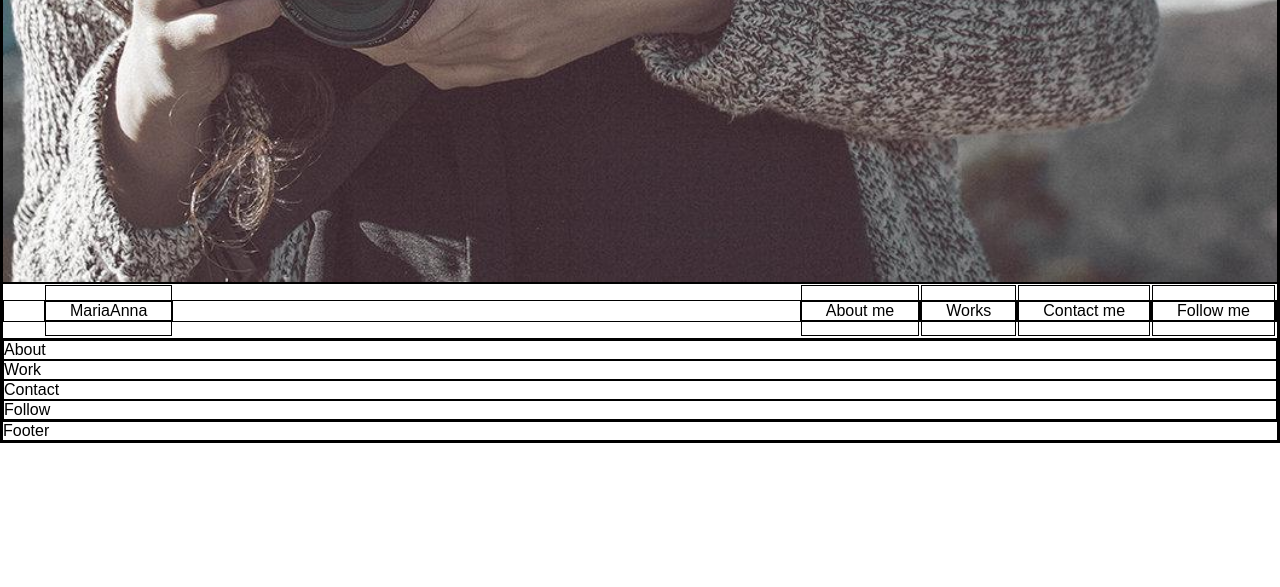
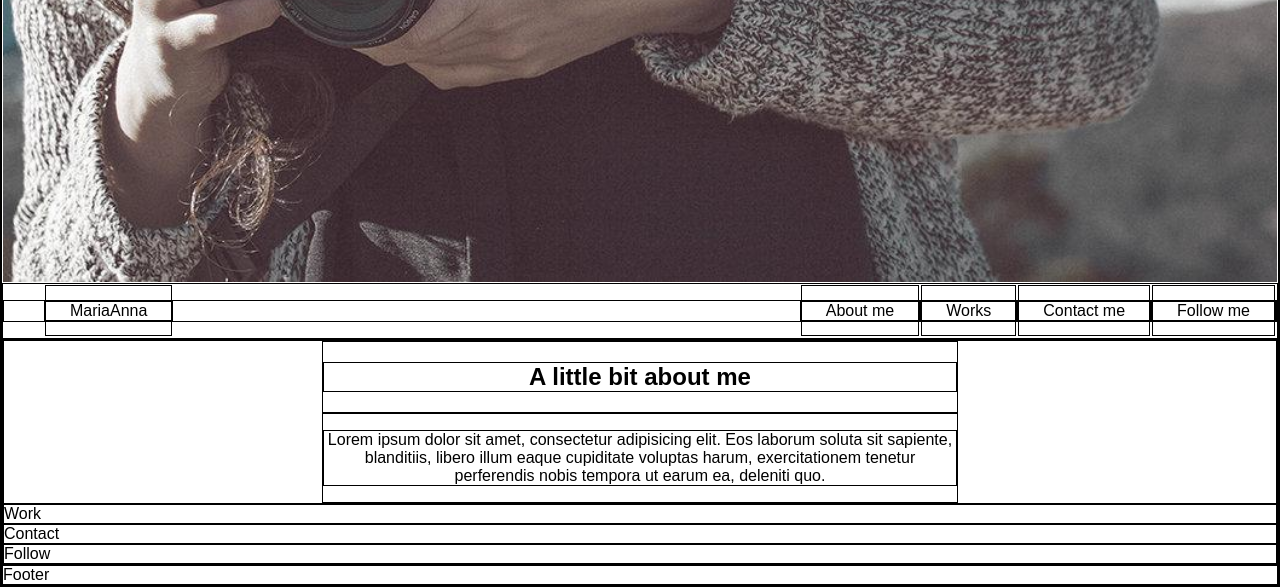
Before and after one commit to t-kubrak/marianna-template, a website: page index.html in a window 1280 px wide. Shown: the part 519-1106 px from the top of the page. Before the commit the page ends 962 px from the top, so only its background shows below. Drawn offline with Linux system fonts and the light colour scheme.

Commit message:
Add About secton initial syles

```diff
--- a/index.html
+++ b/index.html
@@ -6,7 +6,7 @@
 </head>
 <body>
 <header>
-	<div id="title">
+	<div class="title">
 		<p>MariaAnna</p>
 		<p>photography</p>
 		<h1>See the world through my lens</h1>
@@ -24,7 +24,13 @@
 	</ul>
 </nav>
 <main>
-	<section id="about">About</section>
+	<section id="about">
+		<div class="title">
+			<h2>A little bit about me</h2>
+			<hr>
+			<p>Lorem ipsum dolor sit amet, consectetur adipisicing elit. Eos laborum soluta sit sapiente, blanditiis, libero illum eaque cupiditate voluptas harum, exercitationem tenetur perferendis nobis tempora ut earum ea, deleniti quo.</p>
+		</div>
+	</section>
 	<section id="works">Work</section>
 	<section id="contact">Contact</section>
 	<section id="follow">Follow</section>
--- a/src/css/style.css
+++ b/src/css/style.css
@@ -14,12 +14,12 @@ header {
 	display: flex;
 	justify-content: center;
 	align-items: center;
+	color: #fff;
 }
 
-#title {
+.title {
 	text-align: center;
 	width: 50%;
-	color: #fff;
 }
 
 .navigation {
@@ -37,3 +37,9 @@ header {
 .navigation #logo{
 	margin-right: auto;
 }
+
+#about {
+	display: flex;
+	justify-content: center;
+	align-items: center;
+}
```
Also changed, not shown: css/style.css (+1 -1 lines).
